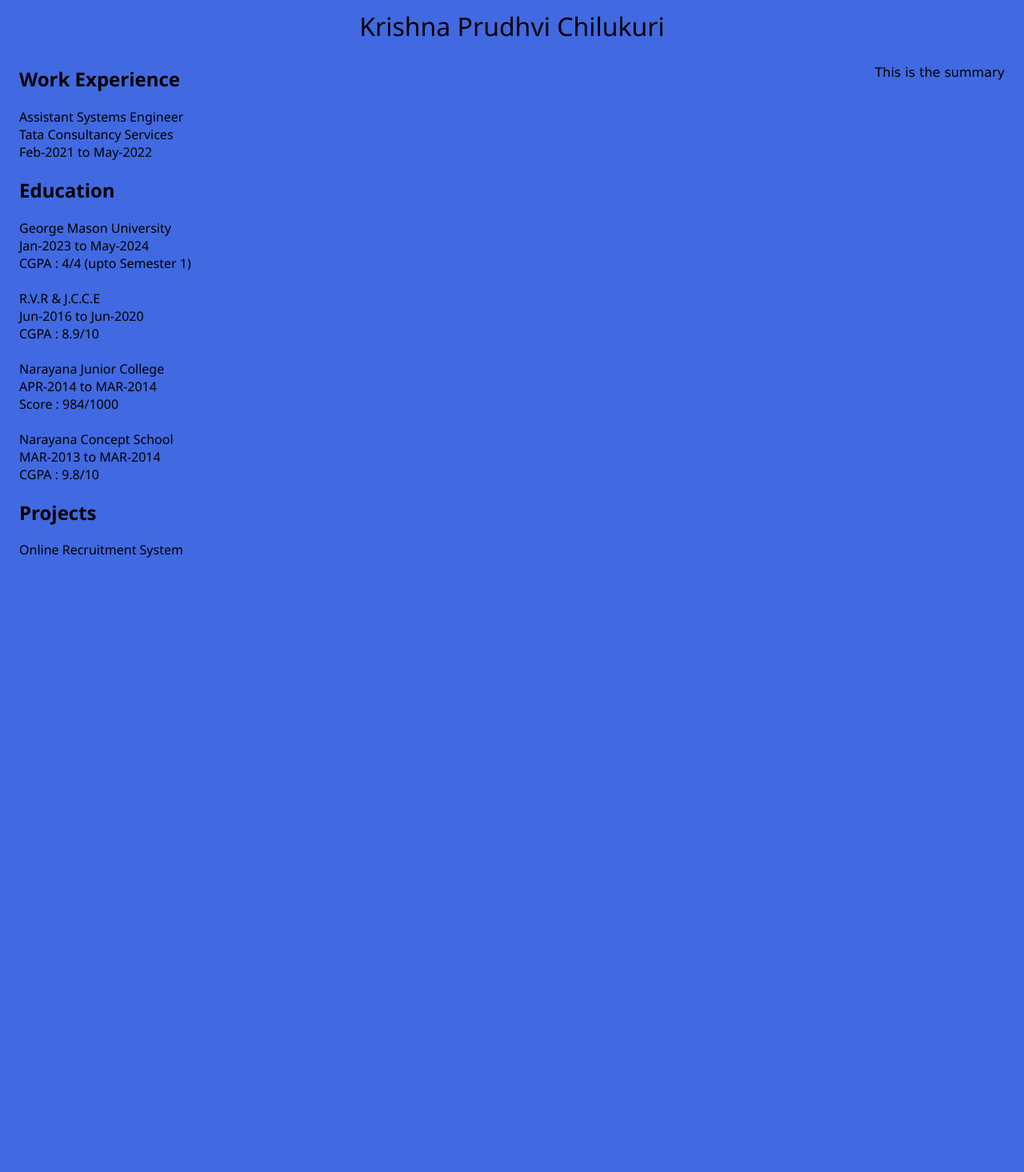
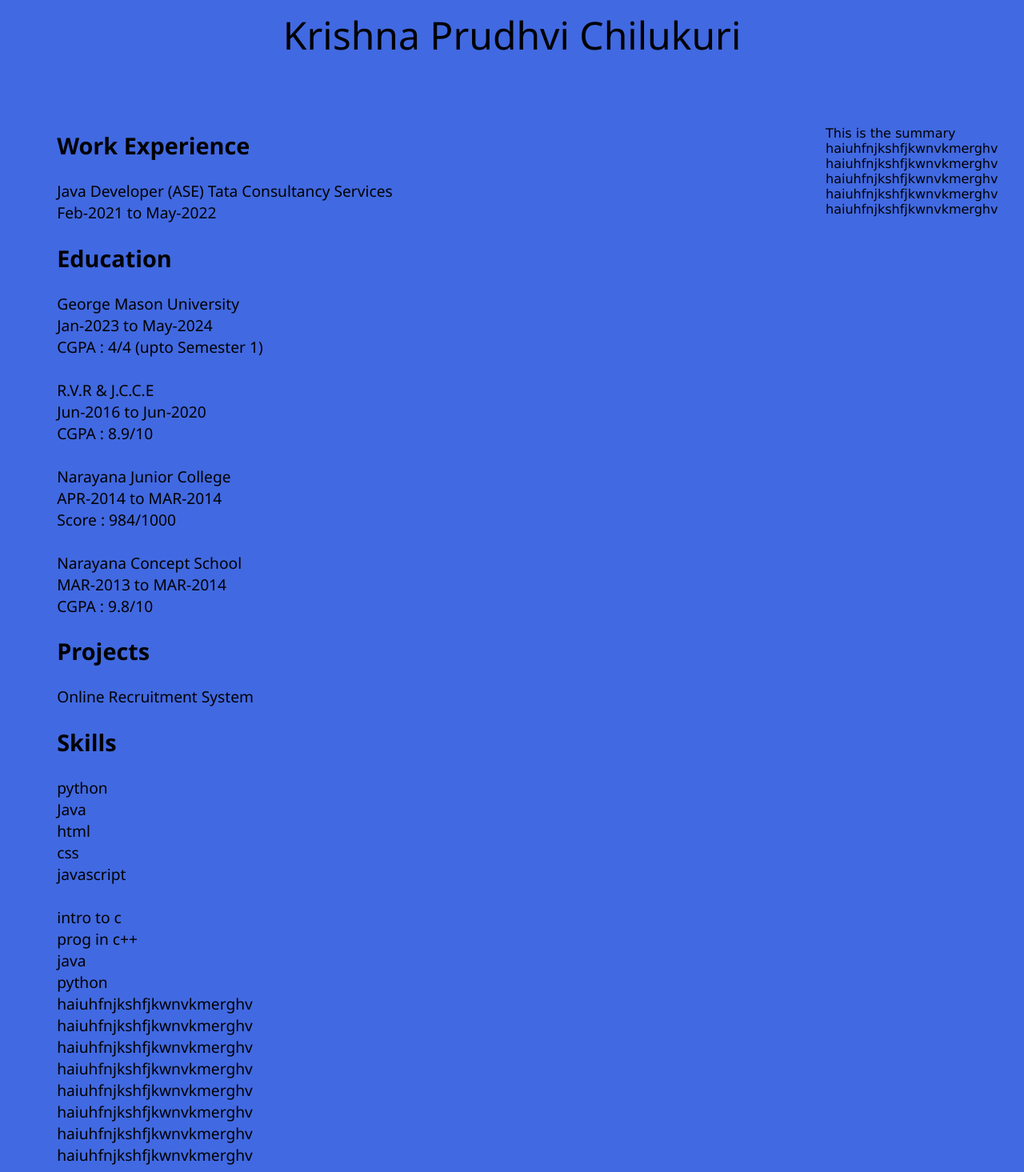
Before and after one commit to Krishna-Chilukuri/Portfolio, a plain HTML site: page pages/index.html in a window 1280 px wide. Shown: the part 5-1470 px from the top of the page at 80% size. Before the commit the page ends 800 px from the top, so only its background shows below. Drawn offline with Linux system fonts and the light colour scheme; files whose address does not match are found by name.

Commit message:
made the summary div position fixed

```diff
--- a/pages/index.html
+++ b/pages/index.html
@@ -14,12 +14,15 @@
 <!--    <div class="title">
         <h1 class="title">Krishna Prudhvi Chilukuri</h1>
     </div> -->
+    <br><br><br>
     <div class="contentWithSummary">
         <div class="contentOnly">
-            <h2>Work Experience</h2>
-            Assistant Systems Engineer<br>
-            Tata Consultancy Services<br>
-            Feb-2021 to May-2022<br>
+            <div class="exp" id="exp">
+                <h2>Work Experience</h2>
+                Java Developer (ASE)
+                Tata Consultancy Services<br>
+                Feb-2021 to May-2022<br>
+            </div>
             <h2>Education</h2>
             <div class="university">
                 George Mason University<br>
@@ -43,9 +46,42 @@
             </div>
             <h2>Projects</h2>
             Online Recruitment System<br>
+            <h2>Skills</h2>
+            <div class="techSkills">
+                python
+                <br>Java
+                <br>html<br>
+                css<br>
+                javascript<br>
+                <!-- table of skills and self rating -->
+            </div><br>
+            <div class="certifications">
+                intro to c<br>
+                prog in c++<br>
+                java<br>
+                python<br>
+                haiuhfnjkshfjkwnvkmerghv<br>
+                haiuhfnjkshfjkwnvkmerghv<br>
+                haiuhfnjkshfjkwnvkmerghv<br>
+                haiuhfnjkshfjkwnvkmerghv<br>
+                haiuhfnjkshfjkwnvkmerghv<br>
+                haiuhfnjkshfjkwnvkmerghv<br>
+                haiuhfnjkshfjkwnvkmerghv<br>
+                haiuhfnjkshfjkwnvkmerghv<br>
+
+                <!-- List of certifications -->
+            </div>
         </div>
         <div class="summaryOnly">
-            <br>This is the summary
+            <br>This is the summary<br>
+            haiuhfnjkshfjkwnvkmerghv<br>
+            haiuhfnjkshfjkwnvkmerghv<br>
+
+            haiuhfnjkshfjkwnvkmerghv<br>
+            haiuhfnjkshfjkwnvkmerghv<br>
+            haiuhfnjkshfjkwnvkmerghv<br>
+
+
         </div>
     </div>
 </body>
--- a/styles/headerStyle.css
+++ b/styles/headerStyle.css
@@ -1,10 +1,10 @@
 .title{
     font-family: 'Segoe UI', Tahoma, Geneva, Verdana, sans-serif;
+    font-size: xxx-large;
     text-align: center;
     color:black;
     background-color:royalblue;
     padding: 0.5rem;
-    font-size:xx-large;
     animation: fadeIn 3s;
     -webkit-animation: fadeIn 5s;
     -moz-animation: fadeIn 5s;
--- a/styles/indexStyle.css
+++ b/styles/indexStyle.css
@@ -8,12 +8,15 @@
 }
 
 .contentOnly{
-    padding-left: 1rem;
+    padding-left: 5%;
     font-family:'Segoe UI', Tahoma, Geneva, Verdana, sans-serif;
+    font-size: larger;
 }
 
 .summaryOnly{
-    padding-right: 1rem;
+    padding-left: 80%;
+    padding-right: 2%;
     font-family: 'Lucida Sans', 'Lucida Sans Regular', 'Lucida Grande', 'Lucida Sans Unicode', Geneva, Verdana, sans-serif;
-    position: relative;
+    position: fixed;
+
 }
```
Also changed, not shown: logic/experience.js (added, +13 -0 lines).
